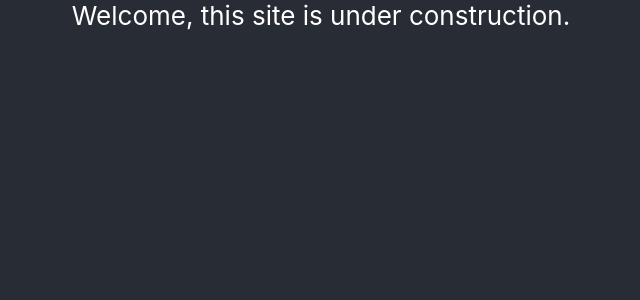
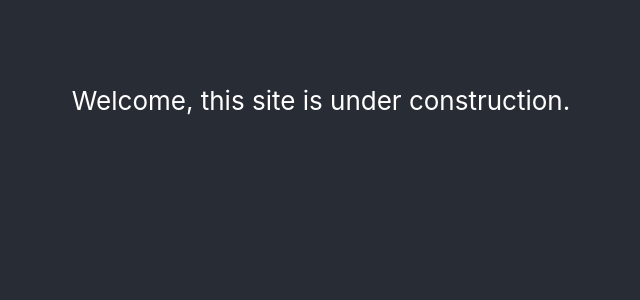
Before and after one commit to michaeldelgado1/michaeldelgado1.github.io, a React (Create React App) app: page / in a window 1280 px wide. Shown: the top 300 px of the page, without its empty margins (319-959 px from the left). Built offline with nearby package versions, Linux system fonts and the light colour scheme.

Commit message:
Small updates to metadata

```diff
--- a/src/App.css
+++ b/src/App.css
@@ -1,12 +1,16 @@
+body {
+  background-color: #282c34;
+}
+
 .App {
   text-align: center;
 }
 
 .App-header {
-  background-color: #282c34;
-  min-height: 100vh;
+  min-height: 25vh;
   display: flex;
   flex-direction: column;
+  justify-content: center;
   align-items: center;
   font-size: calc(10px + 2vmin);
   color: white;
```
Also changed, not shown: public/manifest.json, src/App.js (line endings or trailing spaces).
